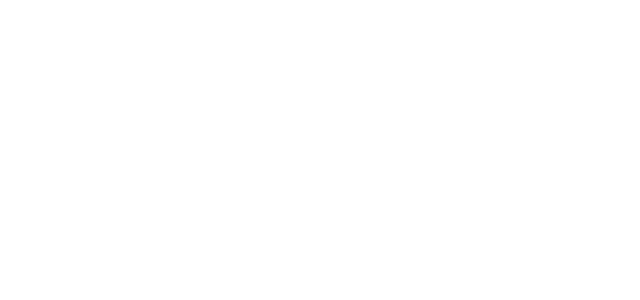
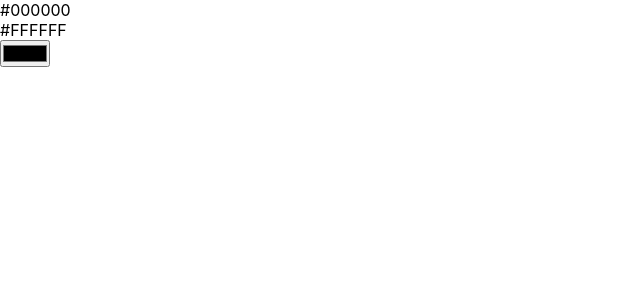
Before and after one commit to JGQH/Drawing-Devjam, a React (Vite) app: page / in a window 1280 px wide. Shown: the top 300 px of the page, without its empty margins (0-640 px from the left). Built offline with nearby package versions, Linux system fonts and the light colour scheme.

Commit message:
Implement color palette
Creates context to pass down color-related methods to all components
Creates ColorPalette to handle color selection and adding new colors
Canvas now uses color value inside context

```diff
--- a/src/App.tsx
+++ b/src/App.tsx
@@ -1,10 +1,17 @@
-import React from 'react'
+import React, { useState } from 'react'
 import Canvas from '@Components/Canvas'
+import { DrawingContextProvider } from '@Hooks/useDrawingContext'
+import ColorPalette from '@Components/ColorPalette'
 
 export default function App() {
+  const [ color, setColor ] = useState('#000000')
+
   return (
+    <DrawingContextProvider value={{ color, setColor }}>
     <div>
+      <ColorPalette />
       <Canvas width={500} height={500} />
     </div>
+    </DrawingContextProvider>
   )
 }
--- a/src/components/Canvas/Canvas.tsx
+++ b/src/components/Canvas/Canvas.tsx
@@ -1,5 +1,6 @@
 import React, { MouseEvent } from 'react'
 import useCanvas from '@Hooks/useCanvas'
+import useDrawingContext from '@Hooks/useDrawingContext'
 
 interface CanvasProps {
   width: number
@@ -7,6 +8,7 @@
 }
 
 export default function Canvas(props:CanvasProps) {
+  const { color } = useDrawingContext()
   const [ canvasRef, mouseIsDown, setMouseUp, setMouseDown ] = useCanvas()
 
   function onDraw(e:MouseEvent<HTMLCanvasElement>){
@@ -21,7 +23,7 @@
       const mouseY = e.clientY - top
 
 
-      context.fillStyle = '#000'
+      context.fillStyle = color
       context.beginPath()
       context.arc(mouseX, mouseY, 20, 0, Math.PI * 2, true)
       context.closePath()
--- /dev/null
+++ b/src/components/ColorPalette/ColorPalette.tsx
@@ -0,0 +1,23 @@
+import React from 'react'
+import useDrawingContext from '@Hooks/useDrawingContext'
+import useArray from '@Hooks/useArray'
+
+export default function ColorPalette() {
+  const { setColor } = useDrawingContext()
+  const [ array, push ] = useArray(['#000000', '#FFFFFF'])
+
+  function doPush(newColor:string) {
+    //Automatically select new color
+    setColor(newColor)
+    push(newColor)
+  }
+
+  return (
+    <div>
+      {array.map((color, i) =>
+        <div key={i} onClick={() => setColor(color)}>{color}</div>
+      )}
+      <input type='color' onChange={e => doPush(e.target.value)} />
+    </div>
+  )
+}
--- /dev/null
+++ b/src/hooks/useArray.tsx
@@ -0,0 +1,11 @@
+import { useState } from 'react'
+
+export default function useArray<T>(initialValues:T[] = []) {
+  const [ list, setList ] = useState<T[]>(initialValues)
+
+  function push(element:T) {
+    setList([...list, element])
+  }
+
+  return [ list, push ] as const
+}
--- /dev/null
+++ b/src/hooks/useDrawingContext.tsx
@@ -0,0 +1,18 @@
+import { createContext, useContext } from 'react'
+import type { Dispatch, SetStateAction } from 'react'
+
+interface DrawingContextInterface {
+  color: string,
+  setColor: Dispatch<SetStateAction<string>>
+}
+
+const DrawingContext = createContext<DrawingContextInterface>({
+  color: '#000000',
+  setColor: () => {}
+})
+
+export const DrawingContextProvider = DrawingContext.Provider
+
+export default function useDrawingContext() {
+  return useContext(DrawingContext)
+}
--- a/tsconfig.json
+++ b/tsconfig.json
@@ -18,7 +18,8 @@
     "baseUrl": "./",
     "paths": {
       "@Components/*":[
-        "src/components/Canvas/*"
+        "src/components/Canvas/*",
+        "src/components/ColorPalette/*"
       ],
       "@Hooks/*":[
         "src/hooks/*"
```
Also changed, not shown: 1 other file (tests, documents, lock files or other folders).
